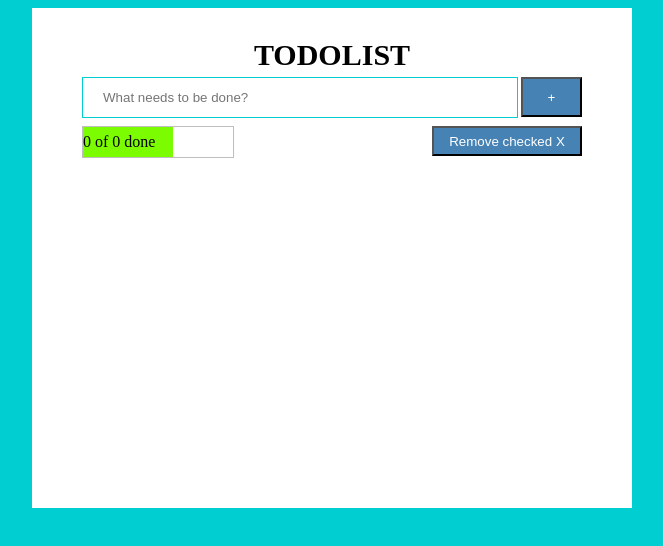
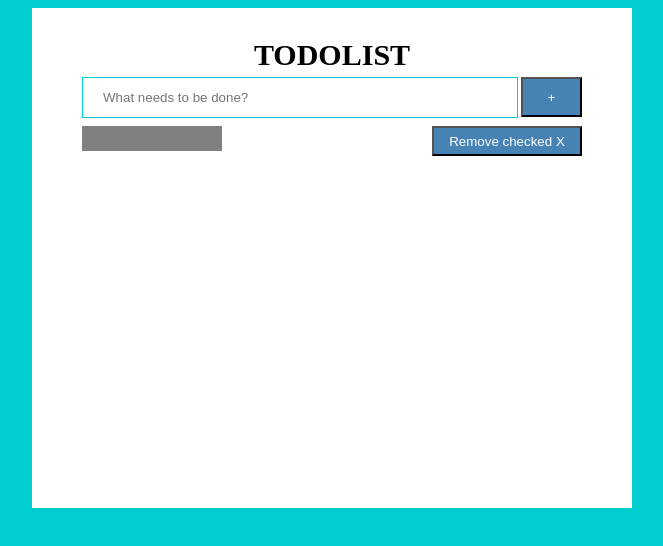
Before and after one commit to Arevik-Hayrapetyan/vue-todoList, a Vue app: page / in a window 1280 px wide. Shown: the top 546 px of the page, without its empty margins (308-971 px from the left). Built offline with nearby package versions, Linux system fonts and the light colour scheme.

Commit message:
fix: Fixed progress part

```diff
--- a/src/components/List.vue
+++ b/src/components/List.vue
@@ -40,9 +40,14 @@
       </div>
 
       <div class="remove-cnt">
-        <div class="listdone-info" v-bind:style="{}">
-          {{ filteredDoneList.length }} of {{ addList.length }} done
-        </div>
+        <progress
+          :content="filteredDoneList.length"
+          id="file"
+          class="progress"
+          :value="filteredDoneList.length"
+          :max="addList.length"
+        ></progress>
+
         <button class="remove-btn" @click="handleRemove(item)">
           Remove checked X
         </button>
@@ -198,25 +203,17 @@ h3 {
   display: flex;
   justify-content: space-between;
 }
-.listdone-info {
-  height: 30px;
-  width: 150px;
-  border: 1px solid #bebebe;
-  display: flex;
-  align-items: center;
+
+.progress[value] {
+  height: 25px;
+  width: 140px;
+  border-radius: 0;
   position: relative;
-  z-index: 1;
 }
-.listdone-info:before {
-  position: absolute;
-  z-index: -1;
-  top: 0;
-  left: 0;
-  width: 60%;
-  height: 100%;
-  content: "";
+.progress {
   background-color: #7cfc00;
 }
+
 @media (max-width: 400px) {
   .input-cnt {
     width: 300px;
@@ -224,6 +221,7 @@ h3 {
   .container {
     width: 350px;
     height: 350px;
+    padding-left: 50px;
   }
   .listdone-info {
     height: 30px;
```
